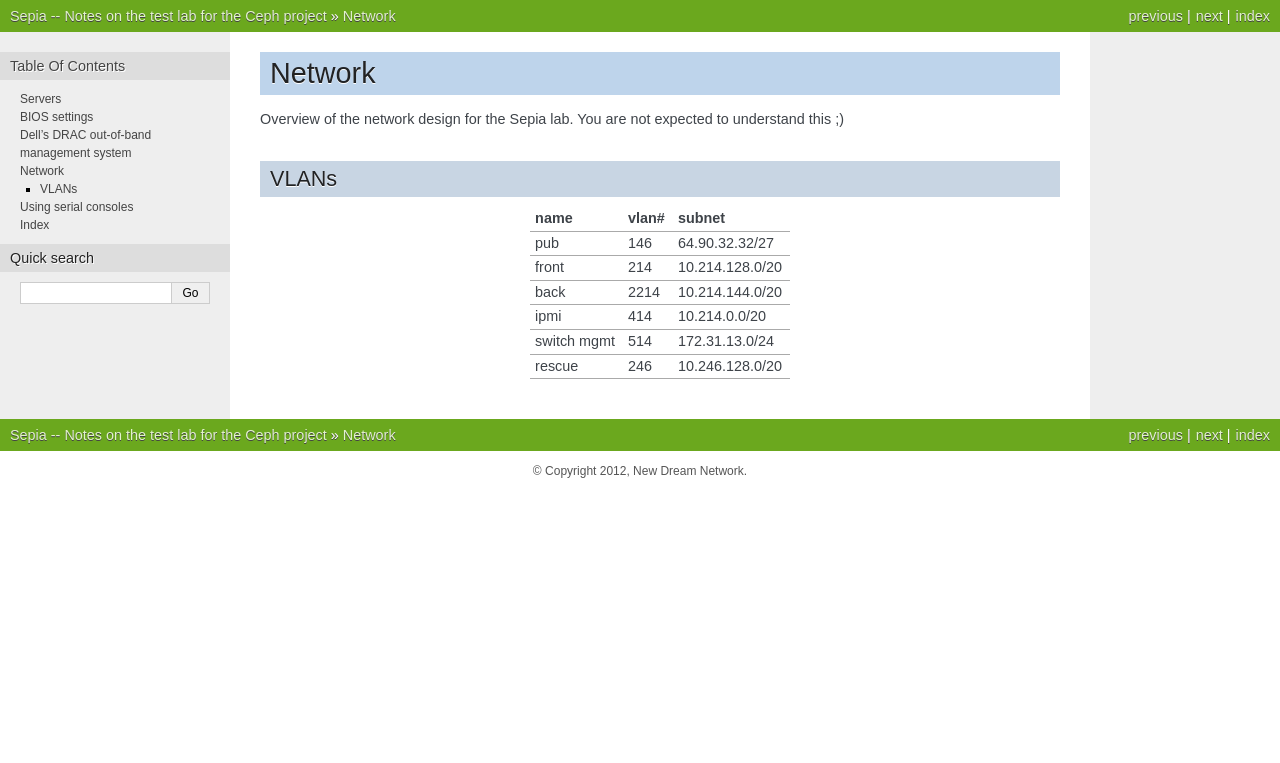
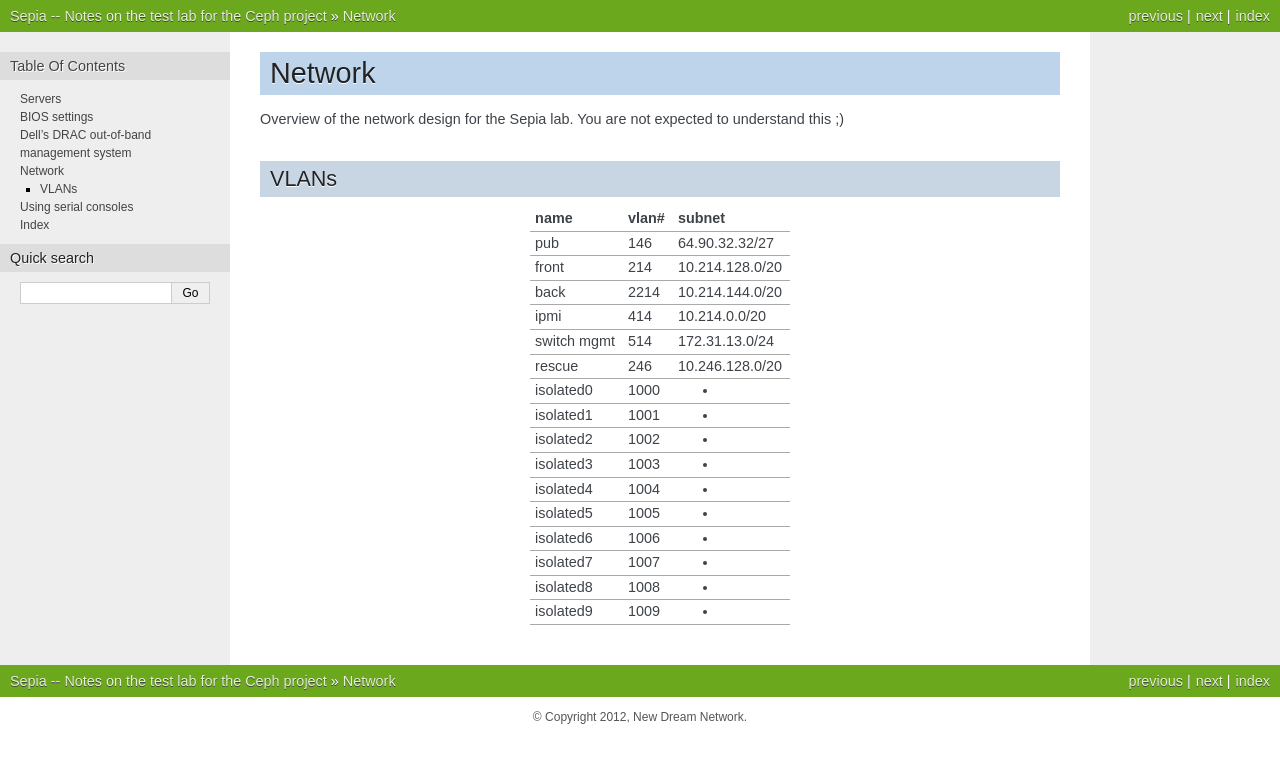
Before and after one commit to ceph/sepia, a Sphinx documentation site: the page built from doc/network/index.rst, in a window 1280 px wide. Shown: the top 763 px of the page. Built offline with Sphinx 7.4.7, drawn with Linux system fonts in a browser that asks for light colours.

Commit message:
Allocate VLANs for the isolated networks.

```diff
--- a/doc/network/index.rst
+++ b/doc/network/index.rst
@@ -20,4 +20,14 @@ back        2214  10.214.144.0/20
 ipmi        414   10.214.0.0/20
 switch mgmt 514   172.31.13.0/24
 rescue      246   10.246.128.0/20
+isolated0   1000  -
+isolated1   1001  -
+isolated2   1002  -
+isolated3   1003  -
+isolated4   1004  -
+isolated5   1005  -
+isolated6   1006  -
+isolated7   1007  -
+isolated8   1008  -
+isolated9   1009  -
 =========== ===== ===============
```
